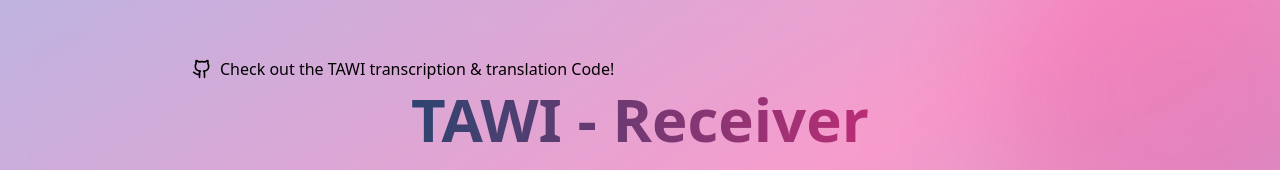
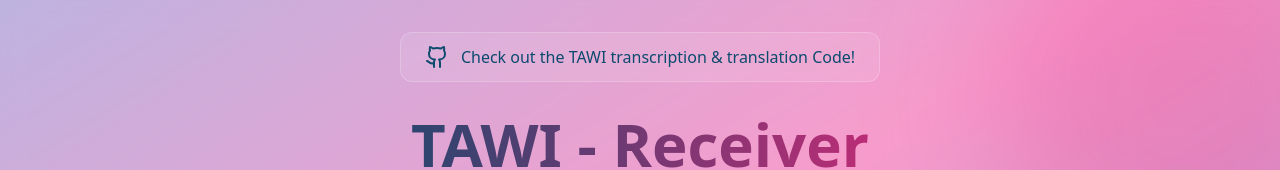
Before and after one commit to OnsongoMabeya/TAWI-transcribe-and-translate, a React (Vite) app: page /#/receiver/1 in a window 1280 px wide. Shown: the top 170 px of the page. Built offline with nearby package versions, Linux system fonts and the light colour scheme; no server answers.

Commit message:
Centralizing of link to code

```diff
--- a/src/components/GitHubLink.jsx
+++ b/src/components/GitHubLink.jsx
@@ -6,15 +6,19 @@
 
 export default function GitHubLink({ url }) {
   return (
+    <div className="w-full flex justify-center mb-8">
       <a
         href={url}
-      className="mb-2 inline-flex items-center gap-2 text-primary hover:text-primary-foreground"
+        className="inline-flex items-center gap-3 px-6 py-3 bg-white/10 backdrop-blur-sm rounded-xl border border-white/20 text-primary-900 hover:bg-white/20 transition-all transform hover:scale-[1.02]"
         target="_blank"
         rel="noreferrer"
       >
-      <GithubIcon className="h-5 w-5" />
+        <GithubIcon className="h-6 w-6" />
+        <span className="font-medium">
           Check out the TAWI transcription & translation Code!
+        </span>
       </a>
+    </div>
   );
 }
 
```
Lines whose indentation alone changed are shown as unchanged.
